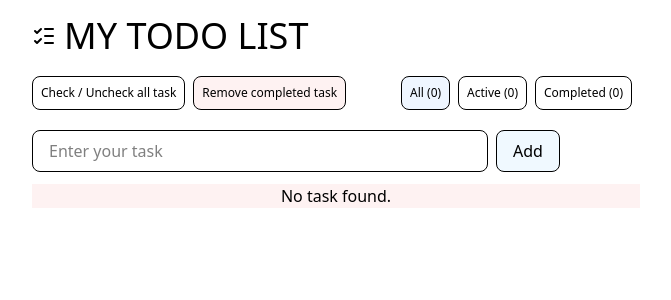
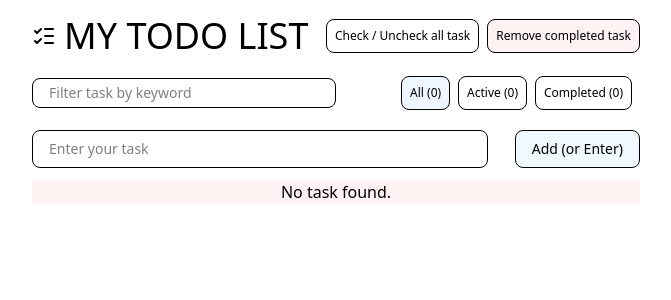
Before and after one commit to sdsmnc221/analog.todo, a Vue app: page / in a window 1280 px wide. Shown: the top 300 px of the page, without its empty margins (304-975 px from the left). Built offline with nearby package versions, Linux system fonts and the light colour scheme.

Commit message:
feat(app): filter by kw -advanced

```diff
--- a/src/components/TodoApp.vue
+++ b/src/components/TodoApp.vue
@@ -3,13 +3,19 @@ import type { Ref } from "vue";
 import { ref } from "vue";
 import { useTodoStore } from "../stores/useTodoStore";
 import { storeToRefs } from "pinia";
-import { Todo } from "../interfaces/Todo";
+import { type Todo } from "../interfaces/Todo";
 import { BadgeX, ListChecks } from "lucide-vue-next";
 
 const todosStore = useTodoStore();
 
-const { filter, todoCount, activeTodos, completedTodos, filteredTodos } =
-  storeToRefs(todosStore);
+const {
+  filter,
+  filterKeyword,
+  todoCount,
+  activeTodos,
+  completedTodos,
+  filteredTodos,
+} = storeToRefs(todosStore);
 
 const {
   addTodo,
@@ -40,10 +46,8 @@ const inlineEdit = (todo: Todo) => {
     <h1 class="text-4xl flex items-center gap-2">
       <ListChecks class="text-6xl" />
       <span class="uppercase">My Todo List</span>
-    </h1>
 
-    <div class="w-full flex justify-around items-center">
-      <div class="flex flex-1 jusitfy-start items-center text-sm gap-2">
+      <div class="flex-1 flex justify-end items-center text-sm gap-2">
         <button
           @click="toggleAll()"
           class="border rounded-lg px-2 py-2 text-xs hover:bg-sky-100 ease-in-out transition duration-1000"
@@ -58,6 +62,16 @@ const inlineEdit = (todo: Todo) => {
           Remove completed task
         </button>
       </div>
+    </h1>
+
+    <div class="w-full flex justify-between items-center">
+      <input
+        type="text"
+        placeholder="Filter task by keyword"
+        class="border px-4 py-1 rounded-lg w-1/2 text-sm"
+        v-model="filterKeyword"
+      />
+
       <div class="flex p-2 gap-2 justify-end items-center text-sm">
         <button
           @click="setFilter('all')"
@@ -86,22 +100,24 @@ const inlineEdit = (todo: Todo) => {
       </div>
     </div>
 
-    <div class="w-full flex justify-start gap-2">
+    <div class="w-full flex justify-between text-sm gap-2">
       <input
         type="text"
         placeholder="Enter your task"
         class="border px-4 py-2 rounded-lg w-3/4"
         v-model="taskValue"
+        @keyup="(e) => e.key === 'Enter' && handleAddTodo()"
       />
 
       <button
         @click="handleAddTodo"
         class="border rounded-lg px-4 py-2 bg-sky-50 hover:bg-sky-100 ease-in-out transition duration-1000"
       >
-        Add
+        Add (or Enter)
       </button>
     </div>
 
+    <Transition>
       <ul class="" v-if="filteredTodos.length">
         <TransitionGroup>
           <li
@@ -141,6 +157,7 @@ const inlineEdit = (todo: Todo) => {
       </ul>
 
       <div v-else class="w-full text-center bg-red-50">No task found.</div>
+    </Transition>
   </div>
 </template>
 
--- a/src/stores/useTodoStore.ts
+++ b/src/stores/useTodoStore.ts
@@ -12,6 +12,7 @@ import type { Todo, TodoStatus } from "../interfaces/Todo";
 export const useTodoStore = defineStore("todoContext", () => {
   const todos: Ref<Todo[]> = ref([]);
   const filter: Ref<TodoStatus> = ref("all");
+  const filterKeyword: Ref<string> = ref("");
 
   const activeTodos: ComputedRef<Todo[]> = computed(() =>
     todos.value.filter((t: Todo) => !t.completed)
@@ -19,17 +20,32 @@ export const useTodoStore = defineStore("todoContext", () => {
   const completedTodos: ComputedRef<Todo[]> = computed(() =>
     todos.value.filter((t: Todo) => t.completed)
   );
+
   const filteredTodos: ComputedRef<Todo[]> = computed(() => {
+    let usingTodo: Todo[] = [];
     switch (filter.value) {
       case "all":
-        return todos.value;
+        usingTodo = todos.value;
+        break;
       case "active":
-        return activeTodos.value;
+        usingTodo = activeTodos.value;
+        break;
       case "completed":
-        return completedTodos.value;
+        usingTodo = completedTodos.value;
+        break;
       default:
-        return [];
+        break;
     }
+
+    if (filterKeyword.value.length) {
+      return usingTodo.filter((t: Todo) =>
+        t.text
+          .trim()
+          .toLowerCase()
+          .includes(filterKeyword.value.trim().toLowerCase())
+      );
+    }
+    return usingTodo;
   });
 
   const todoCount: ComputedRef<number> = computed(() => todos.value.length);
@@ -121,6 +137,7 @@ export const useTodoStore = defineStore("todoContext", () => {
     completedTodos,
     filteredTodos,
     filter,
+    filterKeyword,
     setFilter,
     addTodo,
     deleteTodo,
```
Lines whose indentation alone changed are shown as unchanged.
